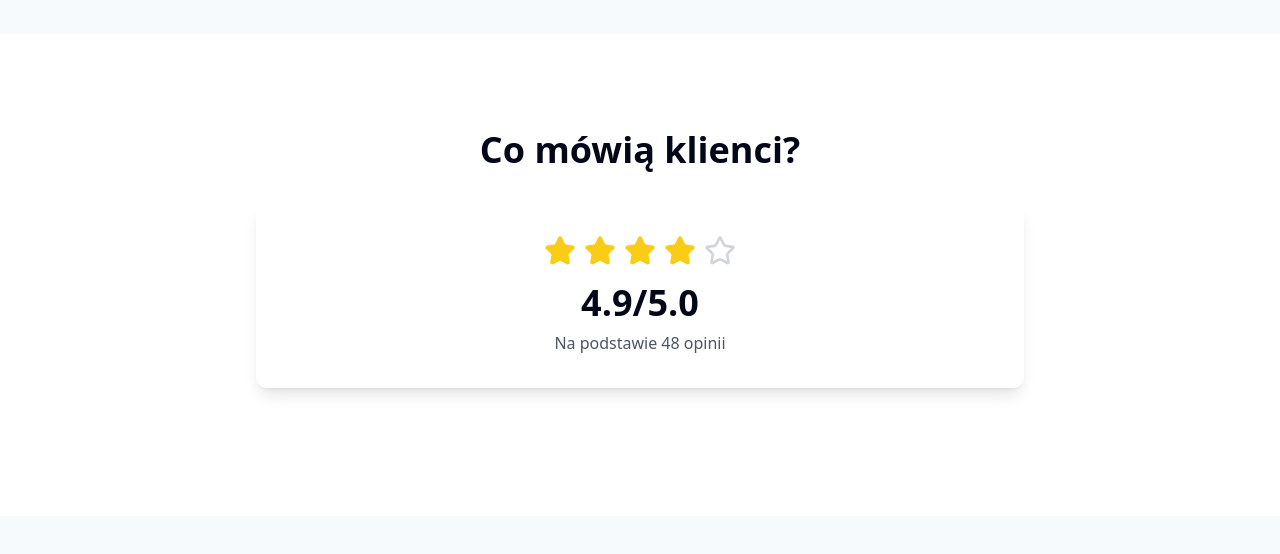
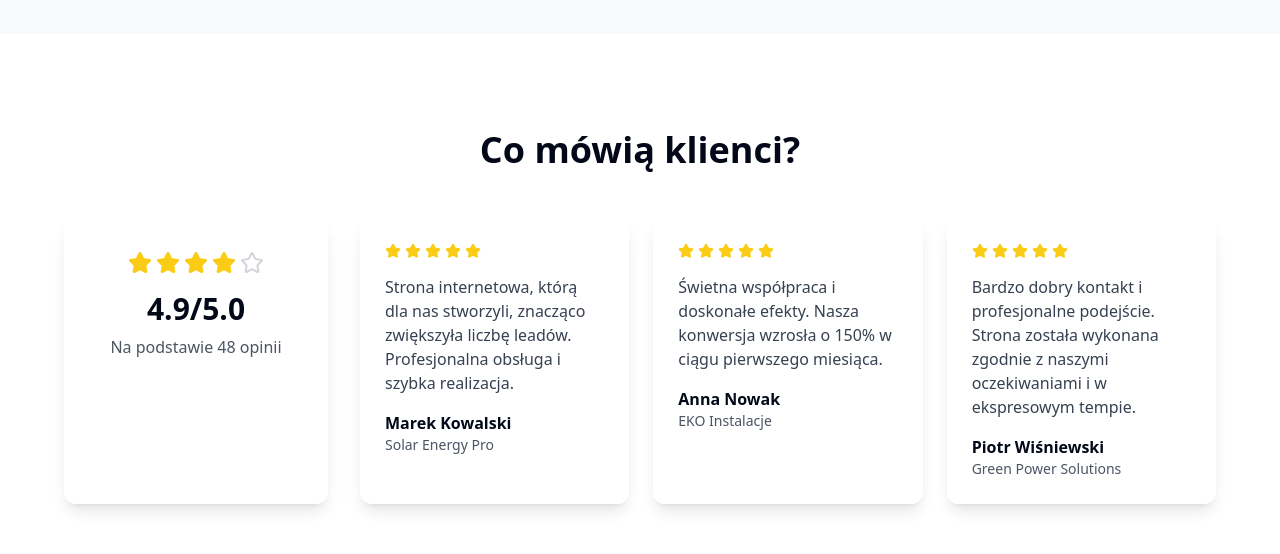
Before and after one commit to leblancstaraszmata/oze-strony, a React (Vite) app: page / in a window 1280 px wide. Shown: the part 2900-3454 px from the top of the page. Built offline with nearby package versions, Linux system fonts and the light colour scheme.

Commit message:
Add client reviews section
Updated the client feedback section to include three sample reviews while adjusting the overall rating display to appear smaller.
[skip gpt_engineer]

```diff
--- a/src/components/sections/Reviews.jsx
+++ b/src/components/sections/Reviews.jsx
@@ -4,26 +4,72 @@ const Reviews = () => {
   const rating = 4.9;
   const reviewCount = 48;
 
+  const testimonials = [
+    {
+      text: "Strona internetowa, którą dla nas stworzyli, znacząco zwiększyła liczbę leadów. Profesjonalna obsługa i szybka realizacja.",
+      author: "Marek Kowalski",
+      company: "Solar Energy Pro",
+      rating: 5
+    },
+    {
+      text: "Świetna współpraca i doskonałe efekty. Nasza konwersja wzrosła o 150% w ciągu pierwszego miesiąca.",
+      author: "Anna Nowak",
+      company: "EKO Instalacje",
+      rating: 5
+    },
+    {
+      text: "Bardzo dobry kontakt i profesjonalne podejście. Strona została wykonana zgodnie z naszymi oczekiwaniami i w ekspresowym tempie.",
+      author: "Piotr Wiśniewski",
+      company: "Green Power Solutions",
+      rating: 5
+    }
+  ];
+
   return (
     <section className="section-padding bg-white">
       <div className="container mx-auto container-padding">
-        <div className="max-w-3xl mx-auto text-center">
-          <h2 className="text-3xl md:text-4xl font-bold mb-8 animate-on-scroll">
+        <div className="max-w-6xl mx-auto">
+          <h2 className="text-3xl md:text-4xl font-bold mb-12 text-center animate-on-scroll">
             Co mówią klienci?
           </h2>
-          <div className="glass-card rounded-xl p-8 mb-8">
-            <div className="flex justify-center items-center gap-2 mb-4">
+
+          <div className="grid md:grid-cols-4 gap-8">
+            {/* Overall Rating Card */}
+            <div className="glass-card rounded-xl p-8 text-center">
+              <div className="flex justify-center items-center gap-1 mb-4">
                 {[...Array(5)].map((_, i) => (
                   <Star
                     key={i}
-                  className={`w-8 h-8 ${
+                    className={`w-6 h-6 ${
                       i < Math.floor(rating) ? "text-yellow-400 fill-yellow-400" : "text-gray-300"
                     }`}
                   />
                 ))}
               </div>
-            <div className="text-4xl font-bold mb-2">{rating}/5.0</div>
+              <div className="text-3xl font-bold mb-2">{rating}/5.0</div>
               <p className="text-gray-600">Na podstawie {reviewCount} opinii</p>
+            </div>
+
+            {/* Testimonials */}
+            <div className="md:col-span-3 grid md:grid-cols-3 gap-6">
+              {testimonials.map((testimonial, index) => (
+                <div key={index} className="glass-card rounded-xl p-6">
+                  <div className="flex gap-1 mb-4">
+                    {[...Array(testimonial.rating)].map((_, i) => (
+                      <Star
+                        key={i}
+                        className="w-4 h-4 text-yellow-400 fill-yellow-400"
+                      />
+                    ))}
+                  </div>
+                  <p className="text-gray-700 mb-4">{testimonial.text}</p>
+                  <div className="mt-auto">
+                    <p className="font-semibold">{testimonial.author}</p>
+                    <p className="text-sm text-gray-600">{testimonial.company}</p>
+                  </div>
+                </div>
+              ))}
+            </div>
           </div>
         </div>
       </div>
```
Lines whose indentation alone changed are shown as unchanged.
